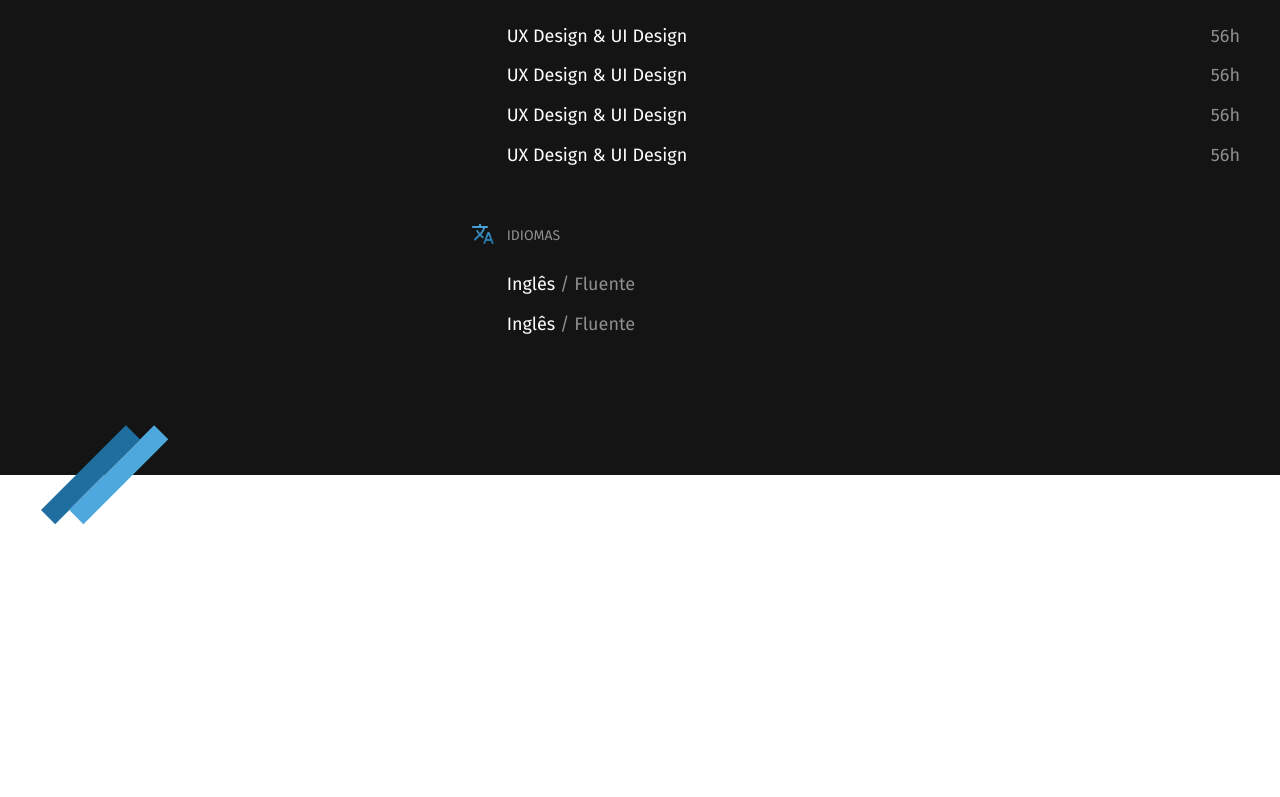
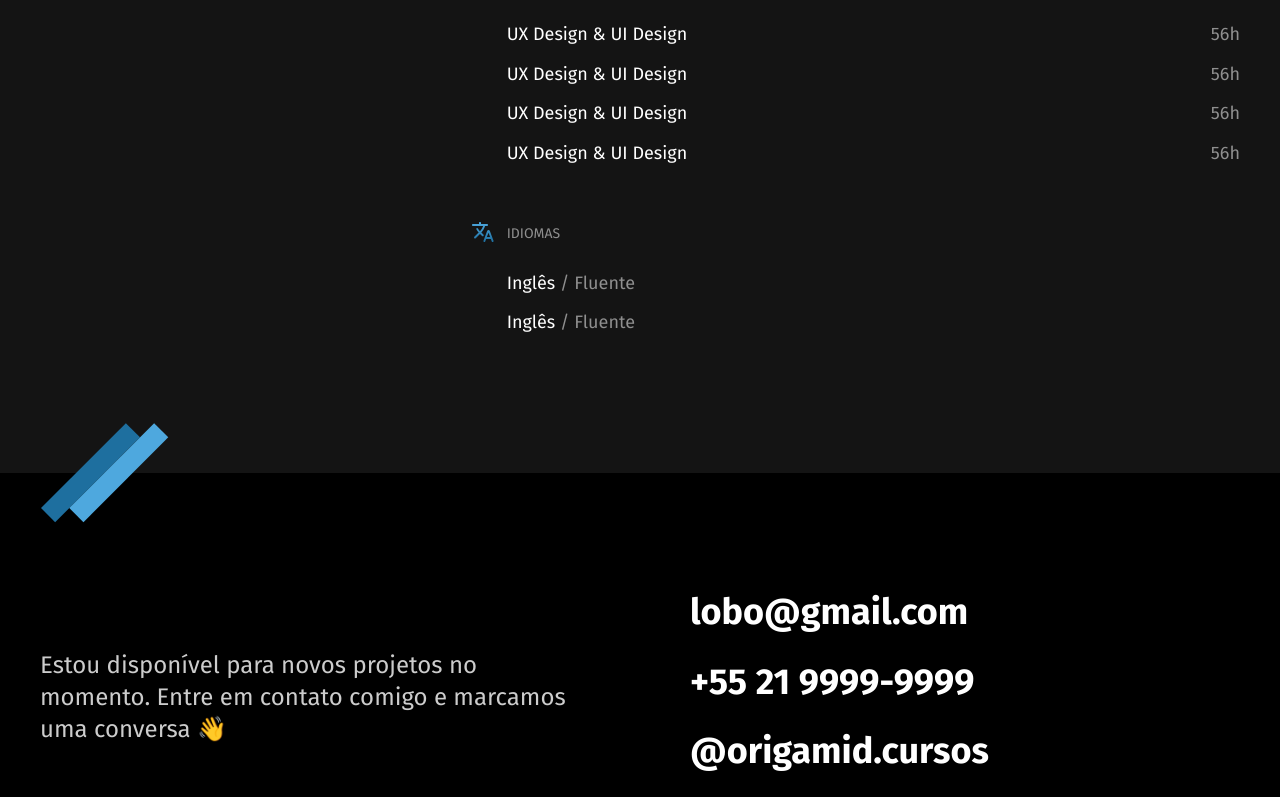
Before and after one commit to victorlucass/app-myProfile, a React (Vite) app: page / in a window 1280 px wide. Shown: the part 2000-2797 px from the top of the page. Before the commit the page ends 2525 px from the top, so only its background shows below. Built offline with nearby package versions, Linux system fonts and the light colour scheme.

Commit message:
feat: template footer

```diff
--- a/index.html
+++ b/index.html
@@ -11,6 +11,10 @@
     <!-- <link rel="icon" type="image/svg+xml" href="/vite.svg" /> -->
     <meta name="viewport" content="width=device-width, initial-scale=1.0" />
     <title>Victor Lucas</title>
+    <meta
+      name="description"
+      content="Conheça um pouco a carreira de Victor Lucas, este site fala um pouco sobre ele."
+    />
   </head>
   <body>
     <div id="root"></div>
--- a/src/App.tsx
+++ b/src/App.tsx
@@ -1,5 +1,6 @@
 import { ThemeProvider } from "styled-components";
 import { Experience } from "./components/Experience";
+import { Footer } from "./components/Footer";
 import { Formation } from "./components/Formation";
 import { Header } from "./components/Header";
 import { Introduction } from "./components/Introduction";
@@ -13,6 +14,7 @@ function App() {
       <Introduction />
       <Experience />
       <Formation />
+      <Footer />
       <GlobalStyled />
     </ThemeProvider>
   );
--- /dev/null
+++ b/src/components/Footer.styled.ts
@@ -0,0 +1,42 @@
+import styled from "styled-components";
+import { containerDefault } from "../styles/global.styled";
+
+export const FooterContainer = styled.footer`
+  background: ${(props) => props.theme.black};
+  .footer-container {
+    ${containerDefault}
+    padding: 120px 20px 60px  20px;
+    grid-template-columns: 1fr 1fr;
+    align-items: center;
+  }
+  .footer-info-container {
+    color: ${(props) => props.theme.c4};
+    font-size: 1.5rem;
+    line-height: 1.33;
+  }
+  .footer-contact li {
+    font-weight: bold;
+    font-size: 2.25rem;
+    line-height: 1.1;
+    color: ${(props) => props.theme.white};
+    margin-bottom: 30px;
+  }
+  .footer-contact li a {
+    color: ${(props) => props.theme.white};
+  }
+
+  .footer-copy {
+    font-size: 1.15rem;
+    color: ${(props) => props.theme.c7};
+  }
+
+  @media screen and (max-width: 800px) {
+    .footer-container {
+      grid-template-columns: 1fr;
+      gap: 40px;
+    }
+    .footer-contact li {
+      font-size: 1.5rem;
+    }
+  }
+`;
--- /dev/null
+++ b/src/components/Footer.tsx
@@ -0,0 +1,20 @@
+import { FooterContainer } from "./Footer.styled";
+
+export function Footer() {
+  return (
+    <FooterContainer id="contact">
+      <div className="footer-container">
+        <p className="footer-info-container">
+          Estou disponível para novos projetos no momento. Entre em contato
+          comigo e marcamos uma conversa 👋
+        </p>
+        <ul className="footer-contact">
+          <li>lobo@gmail.com</li>
+          <li>+55 21 9999-9999</li>
+          <li>@origamid.cursos</li>
+        </ul>
+        <p className="footer-copy">Lobo. Alguns direitos reservados.</p>
+      </div>
+    </FooterContainer>
+  );
+}
--- a/src/components/Introduction.tsx
+++ b/src/components/Introduction.tsx
@@ -27,7 +27,7 @@ export function Introduction() {
   }, []);
   return (
     <IntroductionContainer>
-      <img src={mySelfEmoji} alt="mySelf Emoji" />
+      <img src={mySelfEmoji} alt="mySelf Emoji" width="360" height="520" />
       <div>
         <h1>
           Desenvolvedor <br /> Front End <br /> <span data-js="typing"></span>
--- a/src/styles/global.styled.ts
+++ b/src/styles/global.styled.ts
@@ -48,6 +48,7 @@ table {
 }
 img {
 	max-width: 100%;
+	height: auto;
 	display: block;
 }
 strong {
```
